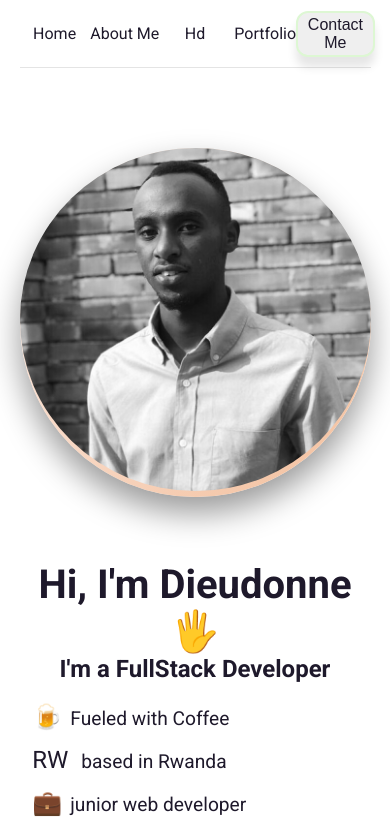
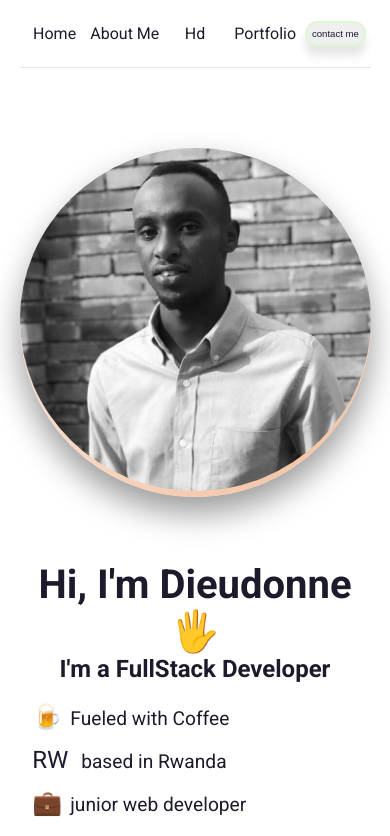
Before and after one commit to Dieudonnee/portfolio, a React (Create React App) app: page / in a window 390 px wide. Shown: the top 836 px of the page. Built offline with nearby package versions, Linux system fonts and the light colour scheme.

Commit message:
Update Navbar.module.scss

```diff
--- a/src/components/Navbar.module.scss
+++ b/src/components/Navbar.module.scss
@@ -68,8 +68,9 @@
   }
   @media only screen and (max-width:1202px){
       padding: 3px 10px;
-      text-transform: capitalize;
-      font-size: 1rem;
+      text-transform: lowercase;
+      font-size: 0.6rem;
+      padding: 5px;
 
   }
 
```
